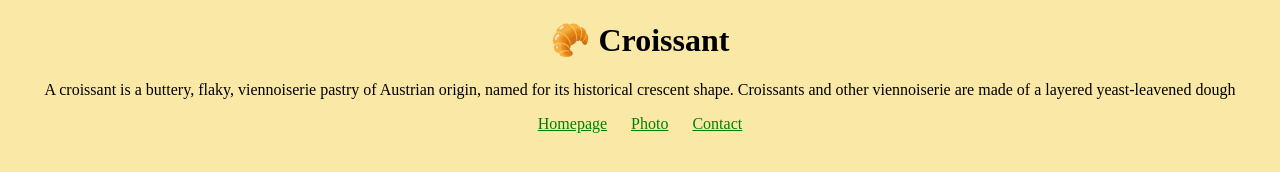
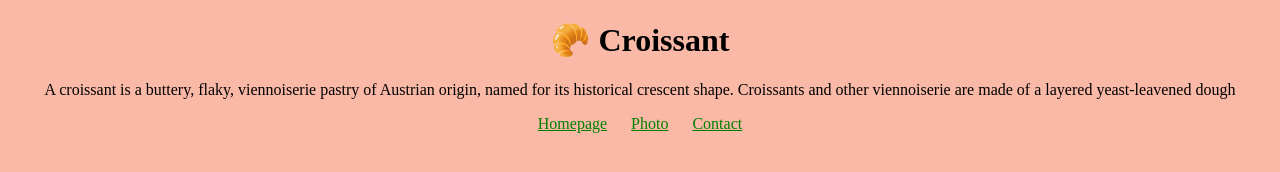
Before and after one commit to franciscaserrao/Croissant, a plain HTML site: page index.html in a window 1280 px wide. Drawn offline with Linux system fonts and the light colour scheme.

Commit message:
changed background color

```diff
--- a/style.css
+++ b/style.css
@@ -1,5 +1,5 @@
 body {
-  background-color: #f9e8a6;
+  background-color: #f9b9a6;
   text-align: center;
 }
 
```
